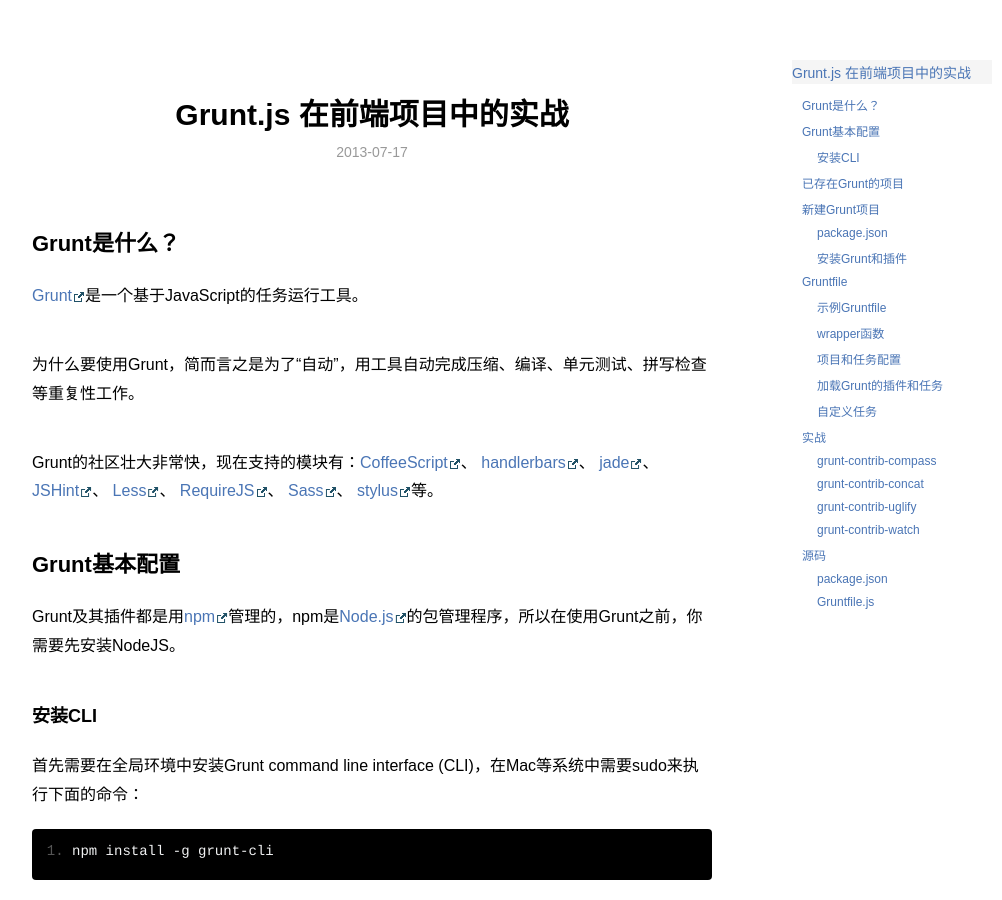
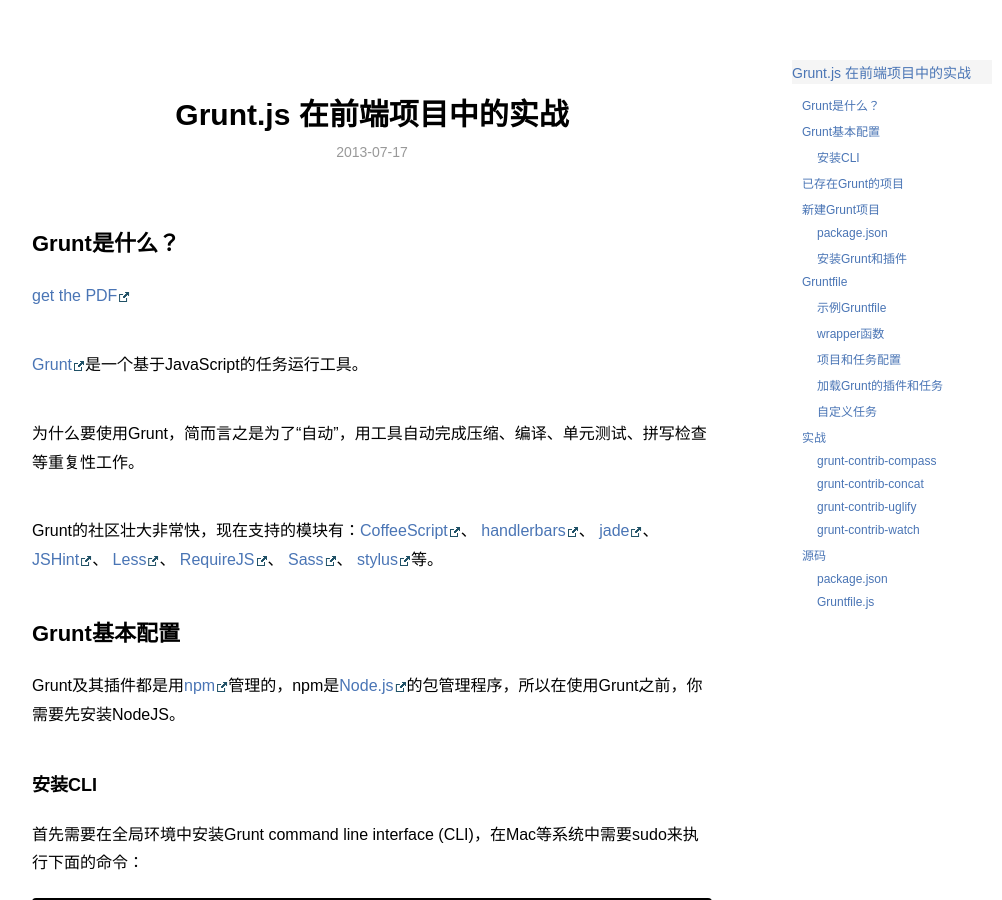
Before and after one commit to lynettelu/lynettelu.github.io, a Jekyll site: the page built from _posts/blog/2013-07-17-grunt-in-action.md, in a window 1280 px wide and 900 px high. Shown: the whole window, without its empty margins (268-1270 px from the left). Built offline with Jekyll 4.4.1, drawn with Linux system fonts in a browser that asks for light colours; Markdown is read by kramdown in place of the engine named in the settings; comment, search, counter and statistics services are not loaded.

Commit message:
add download address

```diff
--- a/_posts/blog/2013-07-17-grunt-in-action.md
+++ b/_posts/blog/2013-07-17-grunt-in-action.md
@@ -6,6 +6,8 @@
 ---
 
 ##Grunt是什么？
+
+[get the PDF]({{ site.url }}/downloads/Lynette Lu's Portfolio)
 
 [Grunt][Grunt]是一个基于JavaScript的任务运行工具。
 
```
